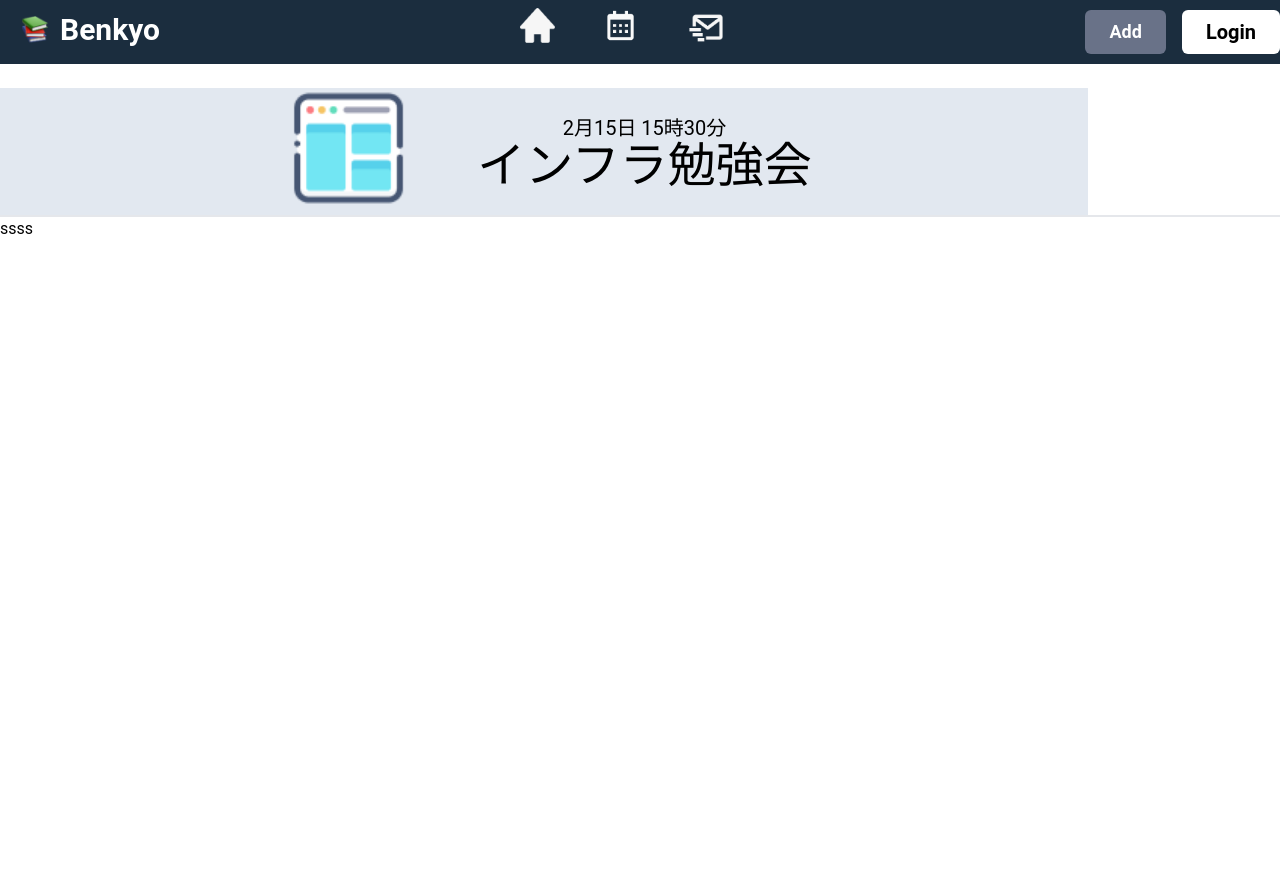
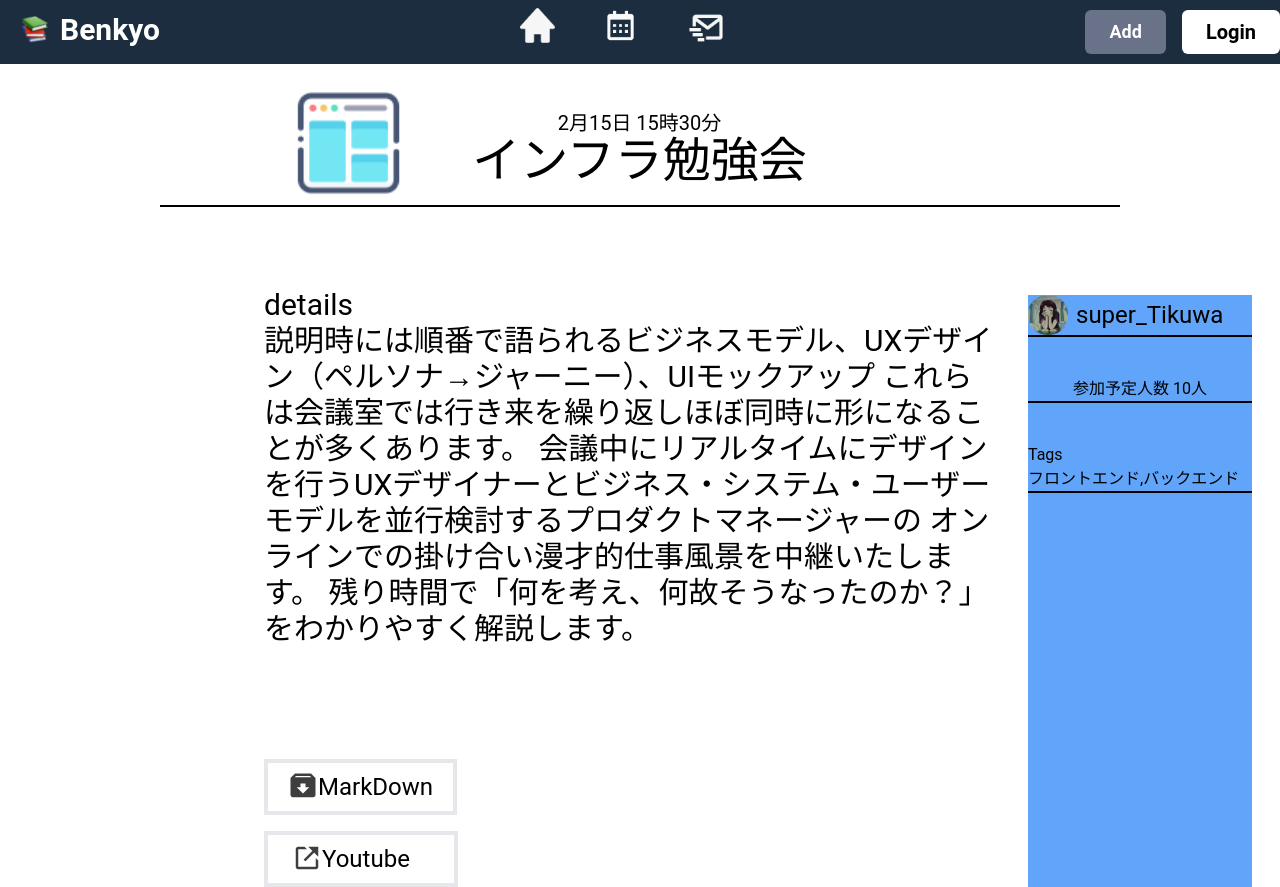
Before and after one commit to SystemEngineeringTeam/HackU-2021-vol3, a Next.js app in the folder front/: page /event/after/1 in a window 1280 px wide. Before the commit the page ends 800 px from the top, so only its background shows below. Built offline with nearby package versions, Linux system fonts and the light colour scheme; no server answers.

Commit message:
大体のレイアウト

```diff
--- a/front/components/Event/EventAfterDetail.tsx
+++ b/front/components/Event/EventAfterDetail.tsx
@@ -3,22 +3,71 @@ import Image from "next/image";
 const EventAfterDetail = () => {
   return (
     <div className="flex flex-col mt-6">
-      <div className="flex justify-center items-center mr-48 bg-slate-200">
+      <div className="flex justify-center items-center mr-48 ">
         <div className="mr-14">
-          <Image src={`/infra.png`} height="120px" width="145 px" alt="infra" />
+          <Image src={`/infra.png`} height="110px" width="135 px" alt="infra" />
         </div>
         <div className="flex flex-col items-center">
           <div className="text-xl">2月15日 15時30分</div>
           <div className="text-5xl">インフラ勉強会</div>
         </div>
       </div>
-      <div className="border " />
-      <div className="flex">
-        <div className="flex flex-col">
-          <div>ss</div>
+      <div className="mx-auto w-3/4 border border-black" />
+      <div className="flex mt-20">
+        <div className="flex flex-col ml-10 w-9/12 h-[600px]">
+          <div className="flex flex-col justify-between h-[600px] md:ml-20 lg:ml-32 xl:ml-56">
+            <div className="text-3xl">
+              details
+              <div className="text-3xl">
+                説明時には順番で語られるビジネスモデル、UXデザイン（ペルソナ→ジャーニー）、UIモックアップ
+                これらは会議室では行き来を繰り返しほぼ同時に形になることが多くあります。
+                会議中にリアルタイムにデザインを行うUXデザイナーとビジネス・システム・ユーザーモデルを並行検討するプロダクトマネージャーの
+                オンラインでの掛け合い漫才的仕事風景を中継いたします。
+                残り時間で「何を考え、何故そうなったのか？」をわかりやすく解説します。
+              </div>
+            </div>
+            <div className="flex flex-col text-2xl ">
+              <div>
+                <button className="flex py-2 px-5 border-4">
+                  <Image
+                    src={`/markdown.png`}
+                    height="30px"
+                    width="30 px"
+                    alt="infra"
+                  />
+                  MarkDown
+                </button>
+              </div>
+              <div>
+                <button className="flex py-2 pr-11 pl-6 mt-4 border-4">
+                  <Image
+                    src={`/youtube.png`}
+                    height="30px"
+                    width="30 px"
+                    alt="infra"
+                  />
+                  Youtube
+                </button>
+              </div>
+            </div>
+          </div>
         </div>
-        <div className="flex flex-col">
-          <div>ss</div>
+        <div className="flex flex-col mx-auto mt-2 w-56 bg-blue-400">
+          <div className="flex items-center">
+            <Image
+              src={`/fukuda.png`}
+              height="40px"
+              width="40 px"
+              alt="infra"
+            />
+            <div className="ml-2 text-2xl">super_Tikuwa</div>
+          </div>
+          <div className="border border-black " />
+          <div className="mt-10 text-center">参加予定人数 10人</div>
+          <div className="border border-black" />
+          <div className="mt-10">Tags </div>
+          <div>フロントエンド,バックエンド</div>
+          <div className="border border-black" />
         </div>
       </div>
     </div>
--- a/front/components/Home.tsx
+++ b/front/components/Home.tsx
@@ -35,7 +35,7 @@ const Home = () => {
   //   console.log(res);
   // });
 
-  axios.get("/").then((res) => {
+  axios.get("/event").then((res) => {
     console.log(res);
   });
 
@@ -67,7 +67,7 @@ const Home = () => {
               />
             ))} */}
             {/* <Event /> */}
-
+            {/*
             <Event
               id={1}
               title={"インフラ勉強会"}
@@ -137,7 +137,7 @@ const Home = () => {
               tags={["インフラ", "フロント"]}
               status={"開催中"}
               parcitipants={10}
-            />
+            /> */}
           </div>
         </div>
         <div className="border-4" />
```
Also changed, not shown: front/components/Event/EventDetail.tsx (line endings or trailing spaces), front/public/markdown.png (added), front/public/youtube.png (added).
